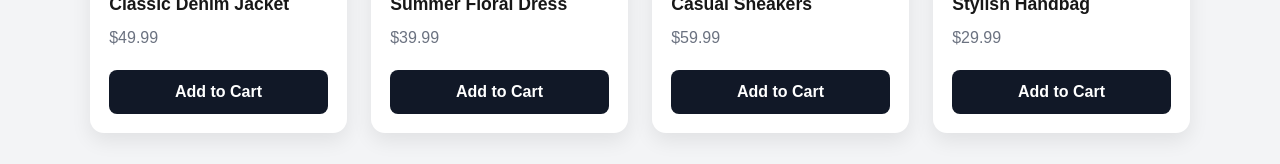
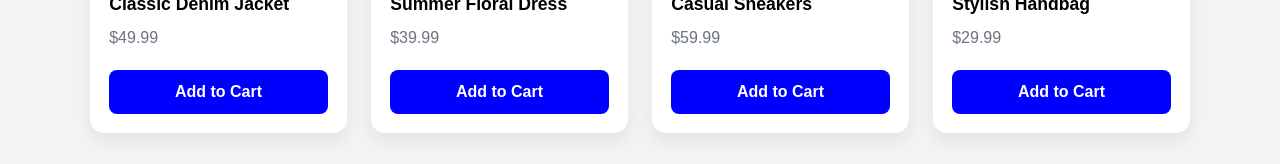
Before and after one commit to yasarahasini/Ecommerce-website, a Next.js app in the folder frontend/: page /fashion in a window 1280 px wide. Shown: the part 635-799 px from the top of the page. Built offline with nearby package versions, Linux system fonts and the light colour scheme.

Commit message:
update fashion page

```diff
--- a/frontend/app/(user)/fashion/page.tsx
+++ b/frontend/app/(user)/fashion/page.tsx
@@ -36,7 +36,7 @@ const fashionItems: FashionItem[] = [
 
 const Fashion: React.FC = () => {
   return (
-    <main style={{ minHeight: "100vh", backgroundColor: "#f3f4f6", padding: "3rem 1.5rem" }}>
+    <main style={{ minHeight: "100vh", color: "black", backgroundColor: "#f3f4f6", padding: "3rem 1.5rem" }}>
       <section style={{ maxWidth: "1100px", margin: "0 auto" }}>
         <h1 style={{ fontSize: "2.5rem", fontWeight: 700, marginBottom: "1rem" }}>
           Fashion Collection
@@ -82,7 +82,7 @@ const Fashion: React.FC = () => {
                   style={{
                     marginTop: "0.8rem",
                     width: "100%",
-                    backgroundColor: "#111827",
+                    backgroundColor: "blue",
                     color: "#ffffff",
                     padding: "0.6rem",
                     borderRadius: "8px",
```
